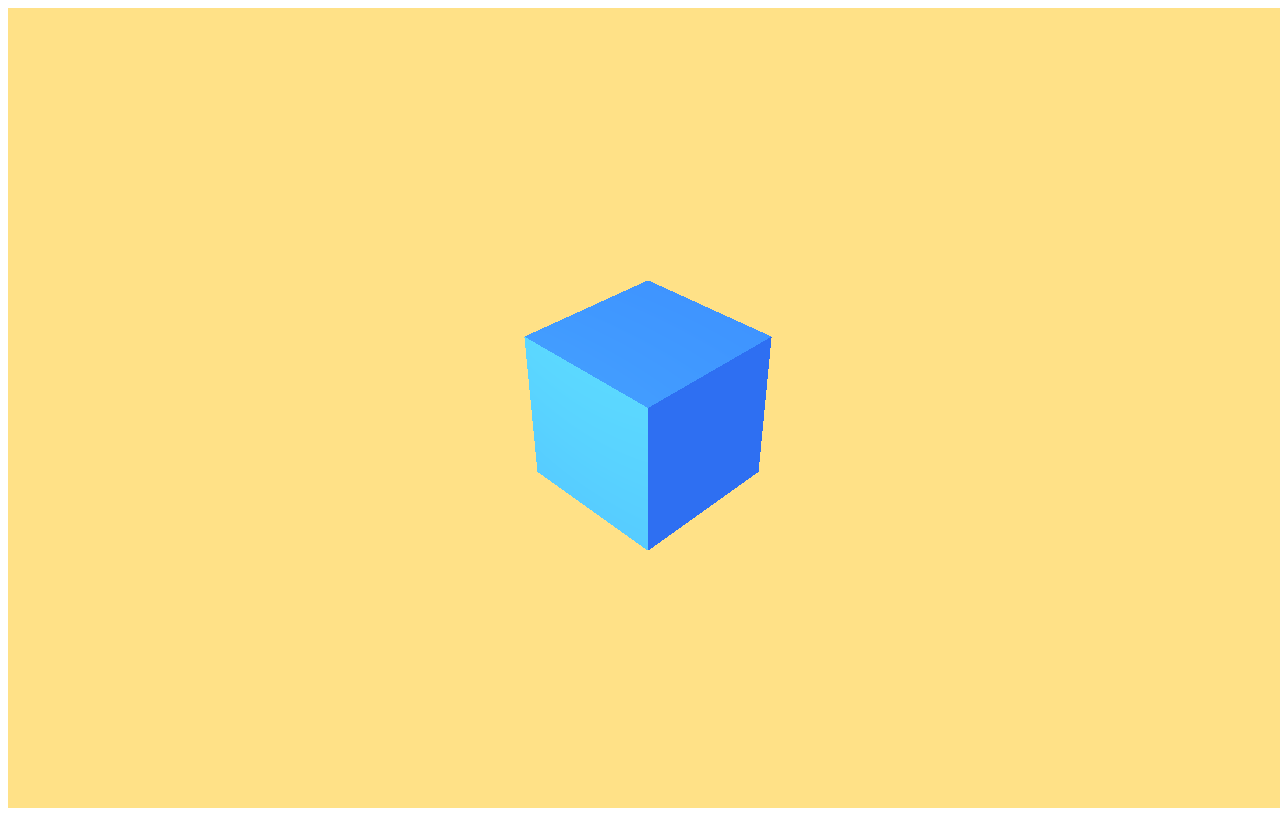
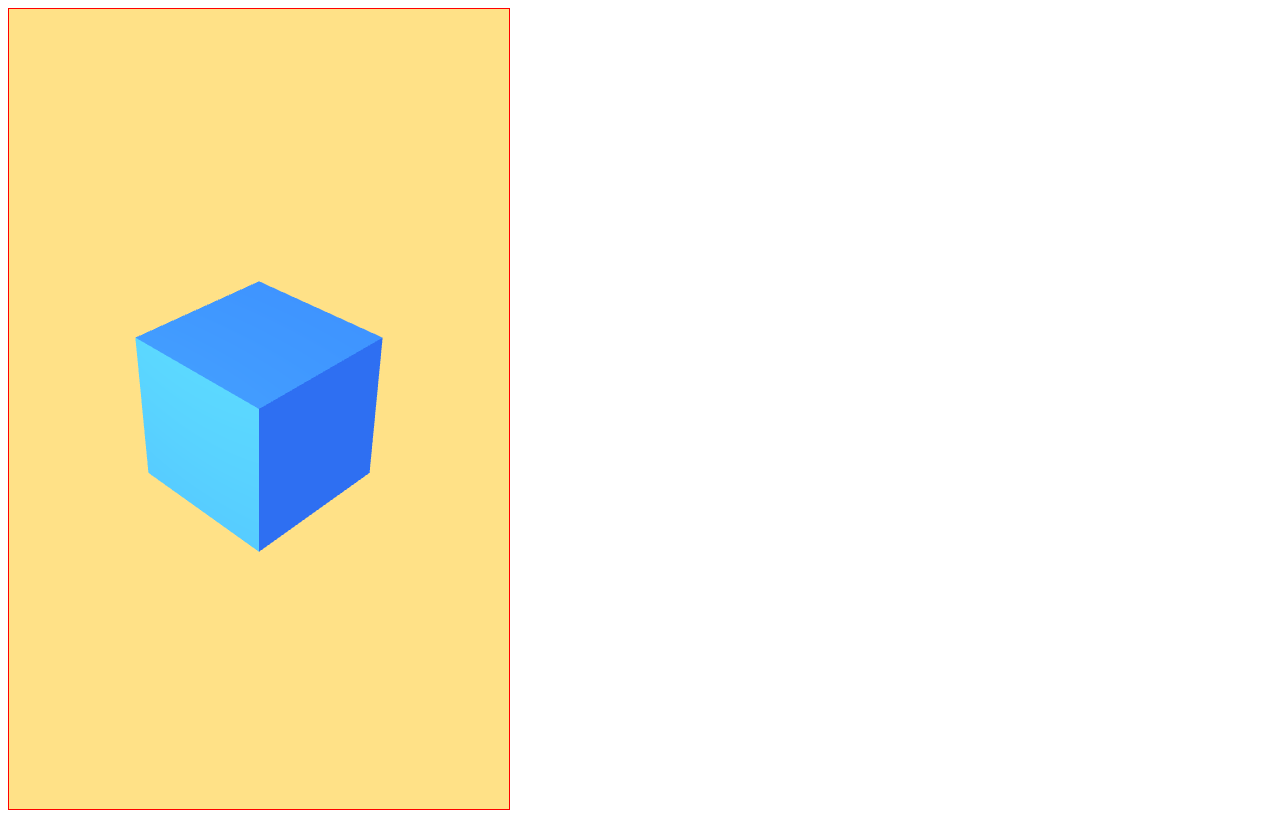
Before and after one commit to taykim7/interactive-study, a website: page threejs-learn/index.html in a window 1280 px wide. Drawn offline with nearby package versions, Linux system fonts and the light colour scheme.

Commit message:
주석추가, 캔버스를 세팅하였을 경우
- 해당 캔버스에 맞도록 세팅해야한다.
- 네모네모 현상 방지

```diff
--- a/threejs-learn/index.html
+++ b/threejs-learn/index.html
@@ -18,6 +18,7 @@
   </head>
 
   <body>
+    <canvas id="result" style="border: 1px solid red; width: 500px; height: 800px;"></canvas>
     <!-- src를 변경해서 각 챕터별 예제를 살펴보실 수 있습니다. -->
     <!-- 예제는 src/js 폴더에서 확인하실 수 있습니다. -->
     <script src="./src/js/index.js" type="module"></script>
--- a/threejs-learn/src/js/index.js
+++ b/threejs-learn/src/js/index.js
@@ -1,21 +1,49 @@
 import * as THREE from "three";
 import WebGL from '../../node_modules/three/examples/jsm/capabilities/WebGL.js';
 
+// html에서 canvase를 세팅하여 가져옴.
+const $result = document.getElementById('result');
+
 // WebGL 호환될때만 호출
 if (WebGL.isWebGLAvailable()) {
-  // 장면 생성
+
+  // 기본요소 1. Scene : 화면에 보여주려는 객체를 담는 공간
+  // Scene()을 통해 장면 생성
+  // 이 후 add()로 장면을 추가하면 된다.
   const scene = new THREE.Scene();
   scene.background = new THREE.Color(0xFFE187)
 
-  const camera = new THREE.PerspectiveCamera(50, window.innerWidth / window.innerHeight, 0.1, 1000);
+  // 기본요소 2. Camera : Scene를 바라볼 시점을 결정
+  // PerspectiveCamera는 가장 많이 사용 (원근감을 적용하여 3D공간감을 표현)
+  // 파라미터는 (시야각, 현재윈도우종횡비, 최소거리, 최대거리)
+  // 여기서 50은 시야각인데 화각이라고 봐도 될 듯?
+  // 카메라로부터 최소거리~최대거리만 현재윈도우종횡비로 렌더한다.
+  // const camera = new THREE.PerspectiveCamera(50, window.innerWidth / window.innerHeight, 0.1, 1000);
+  const camera = new THREE.PerspectiveCamera(50, $result.clientWidth / $result.clientHeight, 0.1, 1000);
+  // 윈도우의 비율이 아닌, 세팅된 canvase의 비율로 설정
+
+  // 카메라의 위치 변경
   camera.position.set(3, 3, 3);
+  // 카메라의 시선 변경
   camera.lookAt(0, 0, 0);
 
-  const renderer = new THREE.WebGLRenderer()
-  renderer.setSize(window.innerWidth, window.innerHeight);
-  document.body.appendChild(renderer.domElement);
+  // 기본요소 3. Renderer : Scene-Camera, 화면을 그려주는 역할
+  // domElement 는 canvas 요. 이걸 body에 추가하면
+  // body에 canvas가 그려진다.
+  // const renderer = new THREE.WebGLRenderer()
+  // renderer.setSize(window.innerWidth, window.innerHeight);
+  // document.body.appendChild(renderer.domElement);
 
-  // 빛
+  // html에 세팅한 canvas로 세팅.
+  // 하지만 설정한 canvase와 렌더하는 사이즈가 맞지 않아서 계단 현상 발생
+  // (1) antialias: true 추가 (울퉁불퉁 현상을 방지)
+  // (2) 렌더러 사이즈를 canvase 사이즈로 변경 (애초에 렌더에서 그려지는 사이즈가 작은게 문제니까...)
+  const renderer = new THREE.WebGLRenderer({
+    canvas: $result, antialias: true
+  })
+  renderer.setSize($result.clientWidth, $result.clientHeight);
+
+  // 빛 (사물을 보기 위해 빛이 필요하다.)
   const ambientLight = new THREE.AmbientLight(0xffffff, 1);
   scene.add(ambientLight);
 
@@ -23,14 +51,15 @@ if (WebGL.isWebGLAvailable()) {
   pointLight.position.set(0, 2, 4);
   scene.add(pointLight);
 
-  // 박스
+  // 박스 생성
+  // 도형과 재질을 설정하고 Mesh로 인스턴스 생성 그리고 add로 Scene에 추가
   const geometry = new THREE.BoxGeometry(1, 1, 1);
   const material = new THREE.MeshStandardMaterial({ color: 0x2E6FF2 })
   const cube = new THREE.Mesh(geometry, material);
   scene.add(cube);
 
+  // Scene와 Camera를 연결
   renderer.render(scene, camera);
-
 } else {
   document.body.appendChild(WebGL.getWebGLErrorMessage())
 }
```
